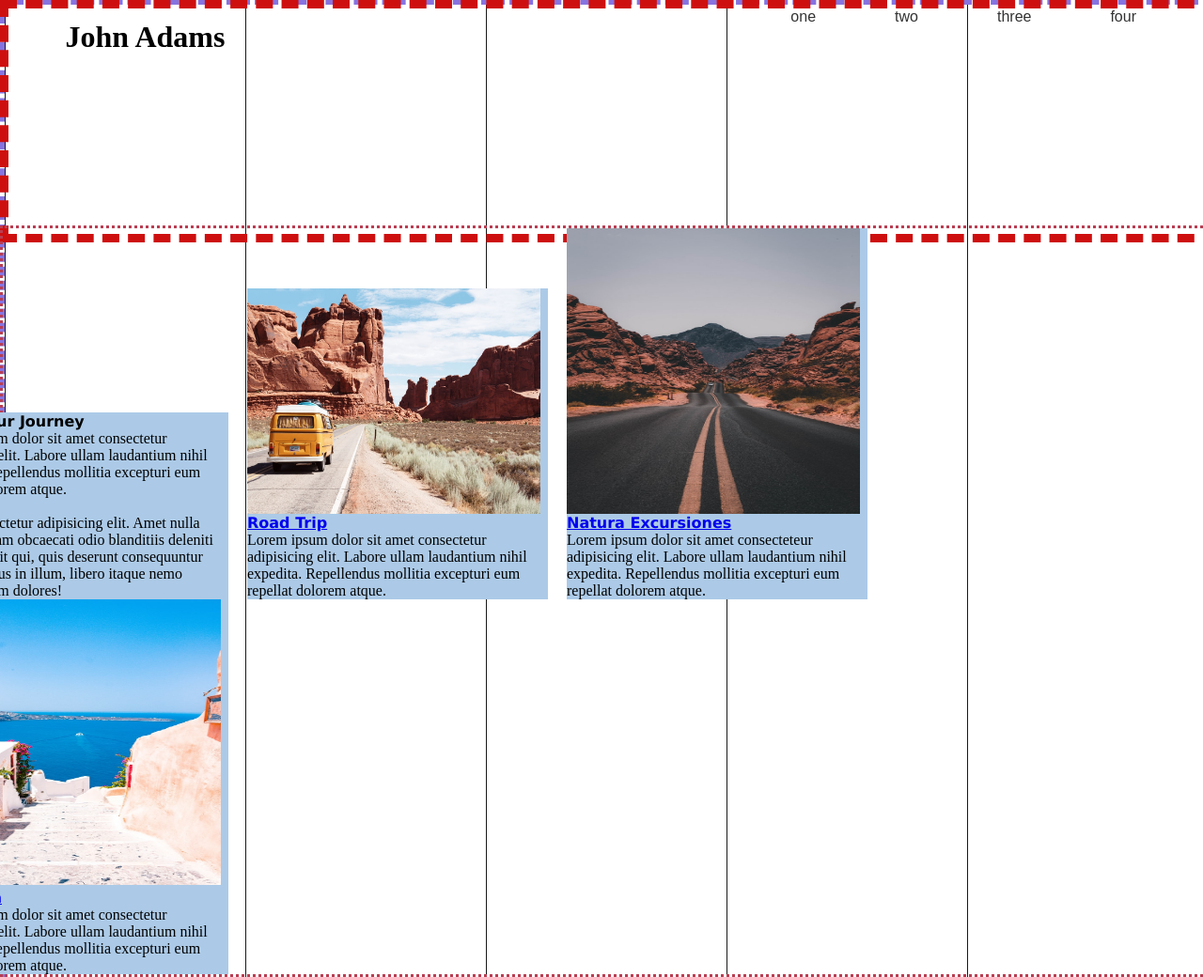
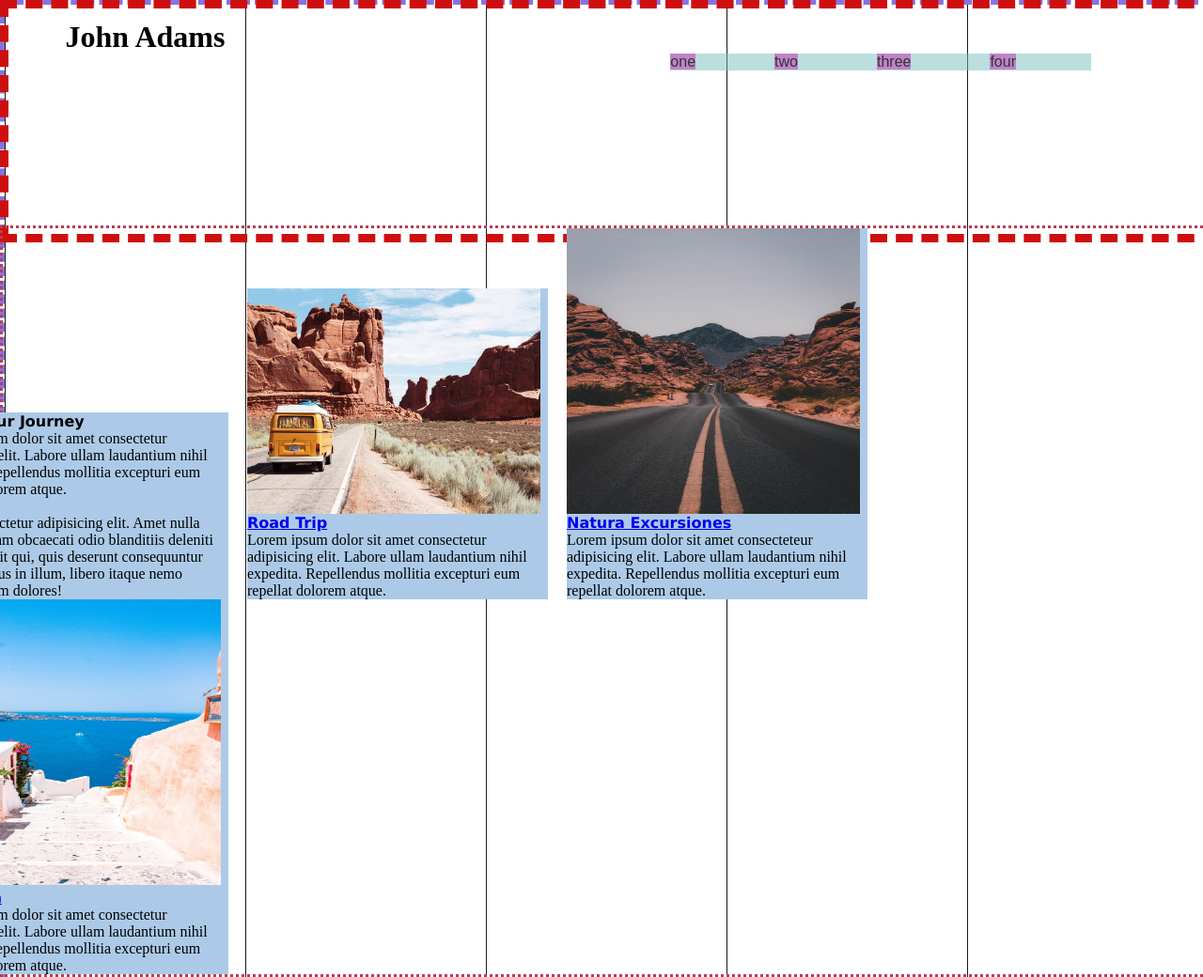
Before and after one commit to johnxadams/candle-project, a plain HTML site: page index.html in a window 1280 px wide. Shown: the top 1040 px of the page at 94% size. Drawn offline with Linux system fonts and the light colour scheme.

Commit message:
span nav inside header resolved

```diff
--- a/index.html
+++ b/index.html
@@ -19,16 +19,16 @@
     <div id="header">
 
       <h1 id="johnAdams">John Adams</h1>
-      <ul>
+        <span>
+          <ul>
+            <li><a href="#">one</a></li>
+            <li><a href="#">two</a></li>
+            <li><a href="#">three</a></li>
+            <li><a href="#">four</a></li>
+          </ul>
 
+        </span>
 
-        <span>
-          <li><a href="#">one</a></li>
-          <li><a href="#">two</a></li>
-          <li><a href="#">three</a></li>
-          <li><a href="#">four</a></li>
-        </span>
-      </ul>
     </div>
     <div id="main">
       <div id="fourBars">
--- a/style.css
+++ b/style.css
@@ -39,22 +39,27 @@ body {
   top: 5%;
 }
 
-#johnAdams + ul > span > li {
+#johnAdams + span {
+  position: absolute;
+  top: 20%;
+  right: 10%;
+  background-color: rgba(122, 189, 189, 0.5);
+}
+
+#johnAdams + span > ul > li {
   font-family: Arial, Helvetica, sans-serif;
   color: rgb(36, 36, 36);
+  background-color: rgba(194, 56, 183, 0.541);
   margin-right: 5rem;
   display: inline;
 }
 
-#johnAdams + ul > span >  li > a {
+#johnAdams + span > ul > li > a {
   text-decoration: none;
   color: rgb(51, 51, 51);
 }
 
-#top ul li {
-  display: inline;
-  font-family: Arial, Helvetica, sans-serif;
-}
+
 
 #main {
   border: 3px dotted rgb(185, 62, 82);
```
